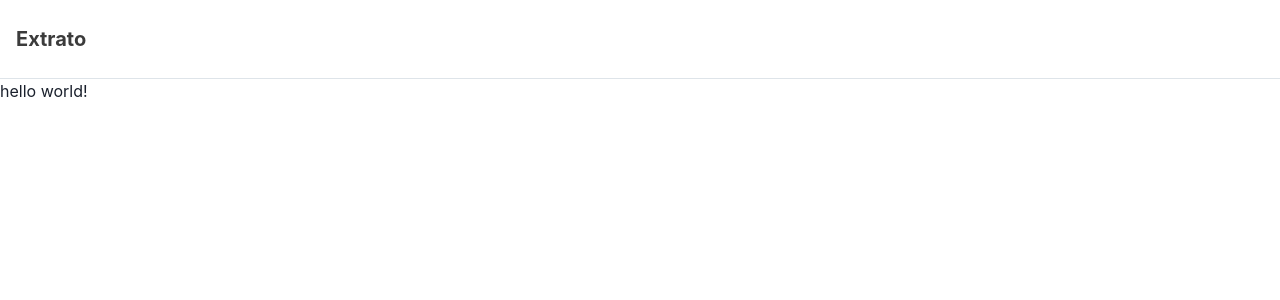
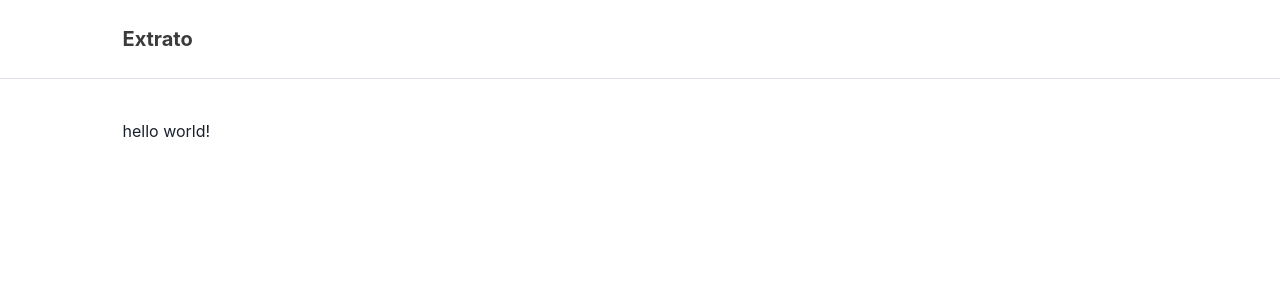
Before and after one commit to hiwllc/balance, a Next.js app: page / in a window 1280 px wide. Shown: the top 300 px of the page. Built offline with nearby package versions, Linux system fonts and the light colour scheme.

Commit message:
app: layout constraints

```diff
--- a/src/components/header.tsx
+++ b/src/components/header.tsx
@@ -1,7 +1,7 @@
-import { Box, Text } from '@chakra-ui/react'
+import { Grid, Text } from '@chakra-ui/react'
 
 export const Header = () => (
-  <Box as="header" px={4} py={6} borderBottomWidth="1px" borderBottomColor="grays.200">
-    <Text color="grays.500" fontSize="xl" fontWeight="bold">Extrato</Text>
-  </Box>
+  <Grid as="header" px={4} py={6} borderBottomWidth="1px" borderBottomColor="grays.200" gridTemplateColumns="1fr min(1035px, 100%) 1fr">
+    <Text color="grays.500" fontSize="xl" fontWeight="bold" gridColumn={2}>Extrato</Text>
+  </Grid>
 )
--- a/src/pages/_app.tsx
+++ b/src/pages/_app.tsx
@@ -1,5 +1,5 @@
 import type { AppProps } from 'next/app'
-import { ChakraProvider } from '@chakra-ui/react'
+import { ChakraProvider, Grid } from '@chakra-ui/react'
 import { theme } from '../theme'
 import { Header } from '../components/header'
 
@@ -7,7 +7,16 @@ function App({ Component, pageProps }: AppProps) {
   return (
     <ChakraProvider theme={theme}>
       <Header />
-      <Component {...pageProps} />
+
+      <Grid
+        as="main"
+        py={10}
+        px={4}
+        gridTemplateColumns="1fr min(1035px, 100%) 1fr"
+        sx={{ '& > *': { gridColumn: 2 }
+      }}>
+        <Component {...pageProps} />
+      </Grid>
     </ChakraProvider>
   )
 }
```
